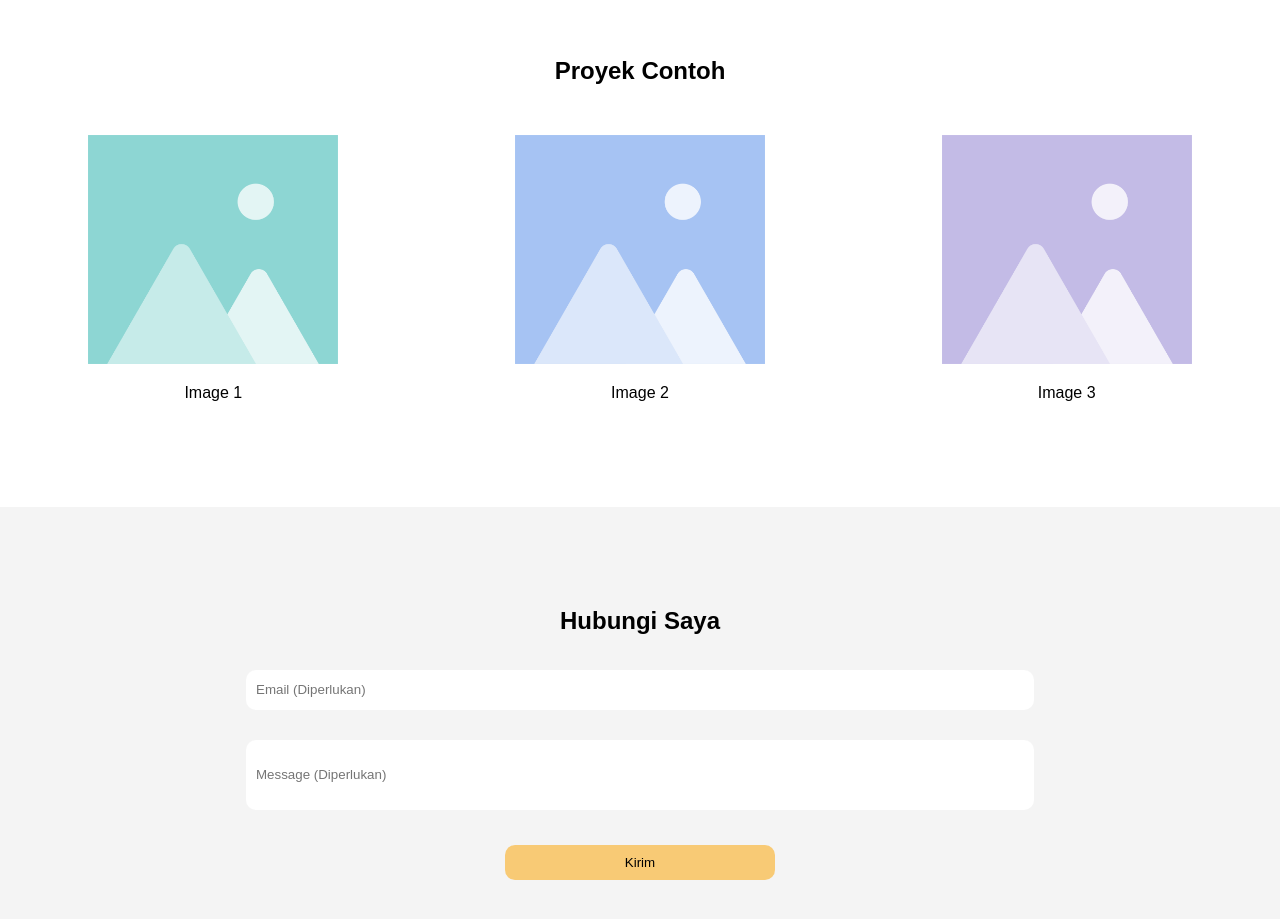
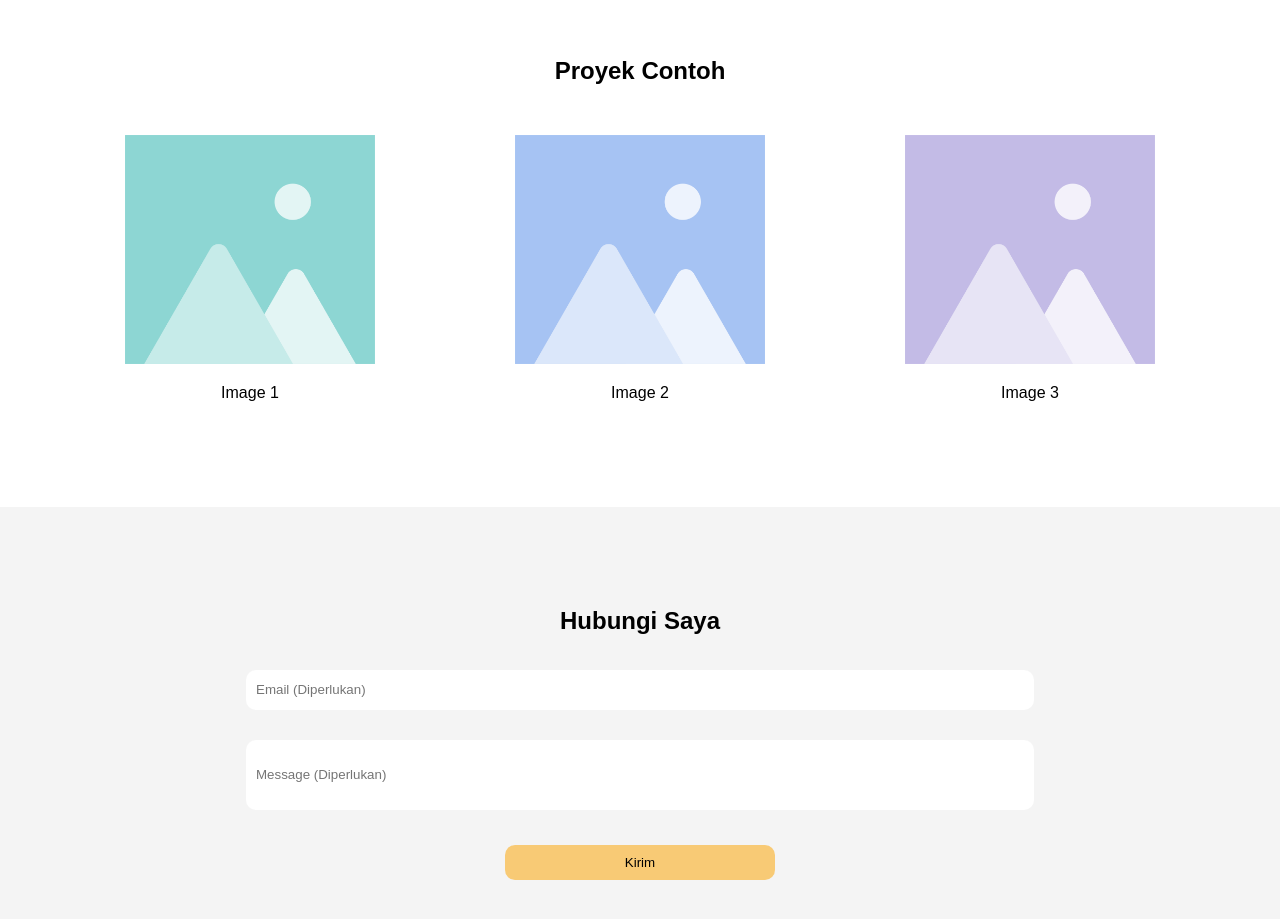
Before and after one commit to Nashi0105/latihan_html_css, a plain HTML site: page index.html in a window 1280 px wide. Shown: the part 1040-1959 px from the top of the page. Drawn offline with Linux system fonts and the light colour scheme.

Commit message:
ubah max-width card proyek

```diff
--- a/stylesheet.css
+++ b/stylesheet.css
@@ -90,7 +90,9 @@ main img {
 .wadah-proyek {
     display: flex;
     justify-content: space-evenly;
+    margin: 0 auto;
     flex-wrap: wrap;
+    max-width: 1170px;
 }
 
 .kartu-proyek {
```
